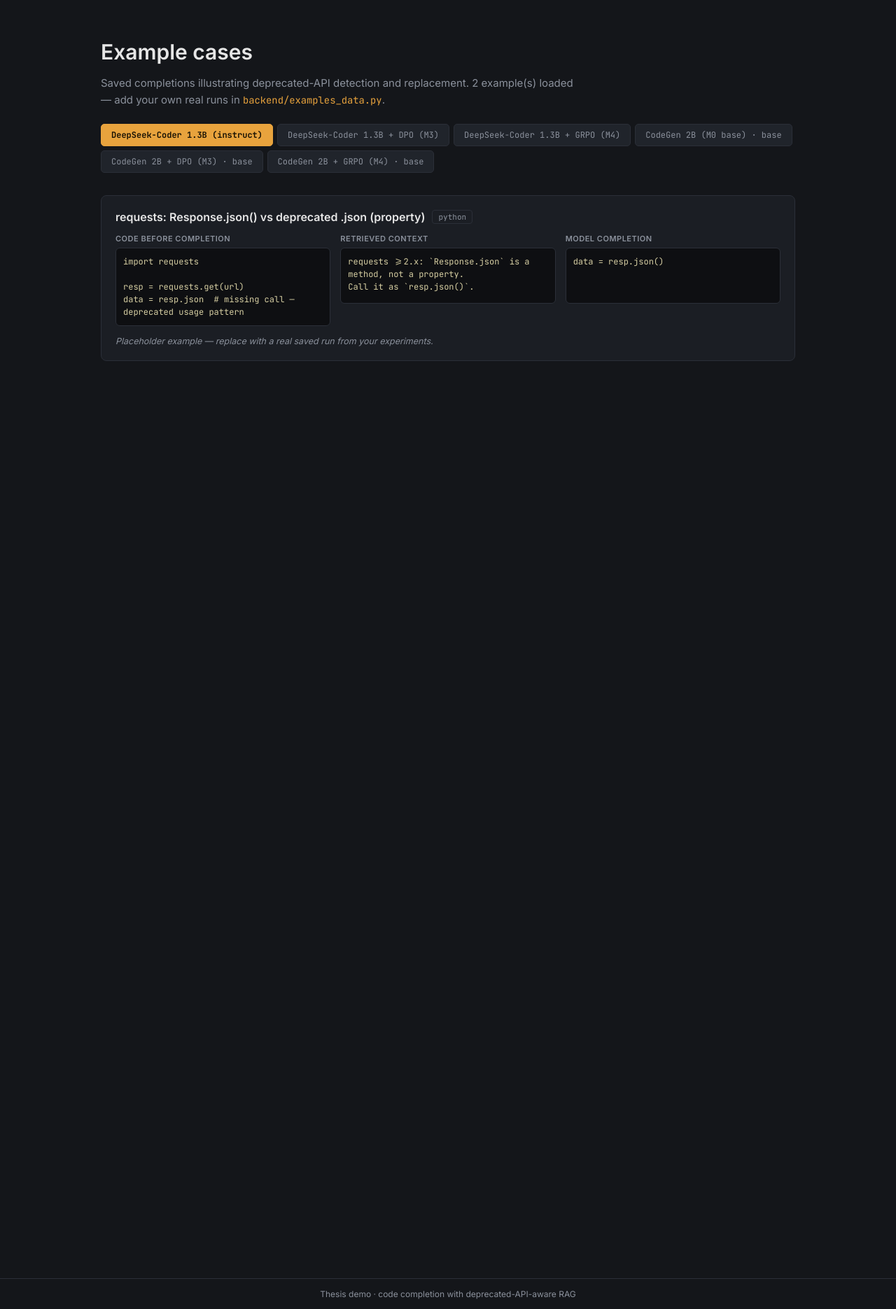
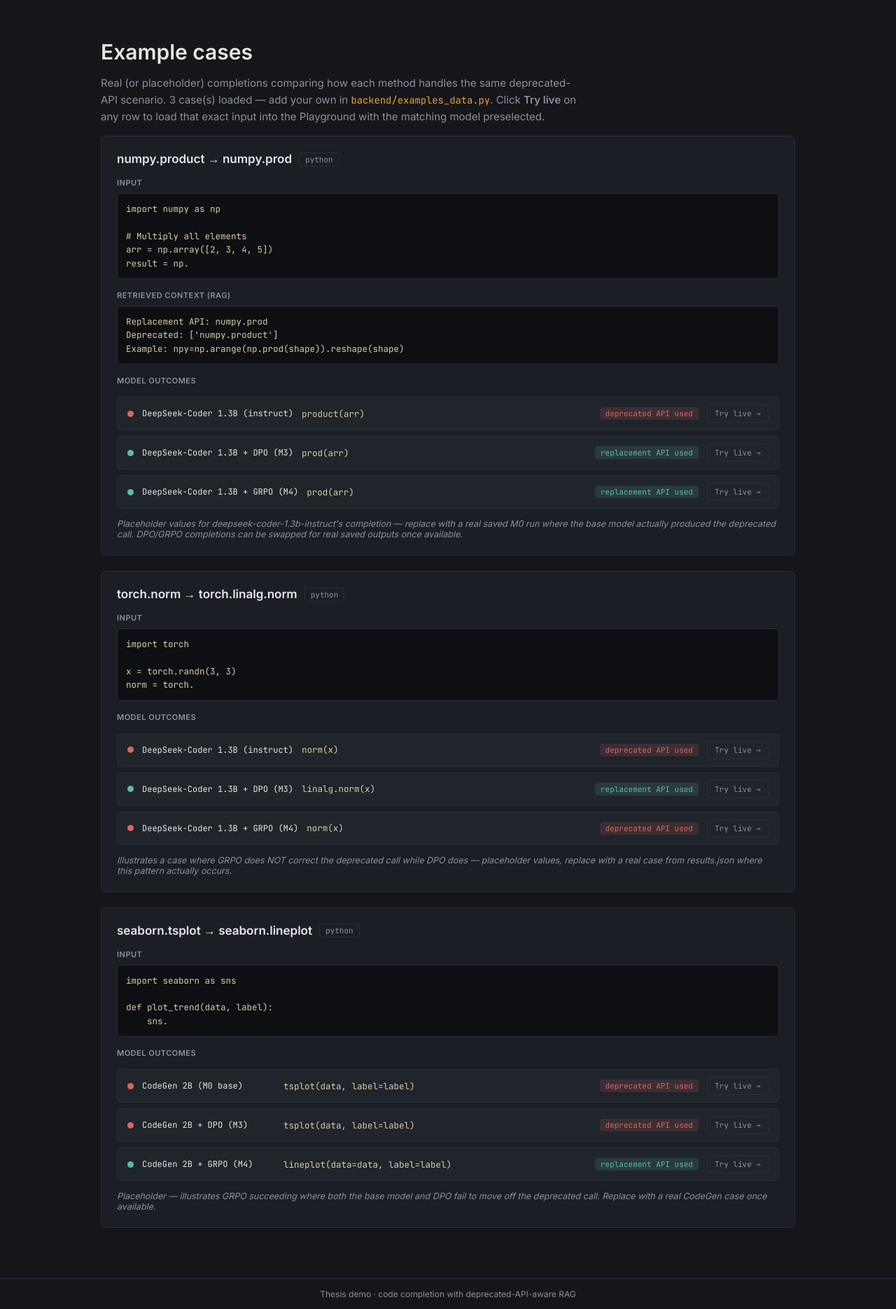
Before and after one commit to nhawtanhy/Thesis_demo, a FastAPI app: page /analysis in a window 1280 px wide. Shown: the part 60-1931 px from the top of the page at 70% size. Run offline with FastAPI, Linux system fonts and the light colour scheme; some libraries are stand-ins or nearby versions.

Commit message:
modify analysis tab

```diff
--- a/backend/static/analysis.js
+++ b/backend/static/analysis.js
@@ -1,25 +1,15 @@
 document.addEventListener("DOMContentLoaded", () => {
-  const tabs = document.querySelectorAll("#modelTabs .tab-btn");
-  const cards = document.querySelectorAll(".example-card");
-  const emptyMsg = document.getElementById("noExamplesForModel");
-
-  function applyFilter(modelKey) {
-    let visibleCount = 0;
-    cards.forEach((card) => {
-      const match = card.dataset.model === modelKey;
-      card.style.display = match ? "" : "none";
-      if (match) visibleCount++;
-    });
-    if (emptyMsg) emptyMsg.style.display = visibleCount === 0 ? "block" : "none";
-  }
-
-  tabs.forEach((tab) => {
-    tab.addEventListener("click", () => {
-      tabs.forEach((t) => t.classList.remove("active"));
-      tab.classList.add("active");
-      applyFilter(tab.dataset.model);
+  document.querySelectorAll(".try-live-btn").forEach((btn) => {
+    btn.addEventListener("click", () => {
+      const payload = {
+        prefix: btn.dataset.prefix,
+        modelKey: btn.dataset.model,
+      };
+      // sessionStorage survives the navigation to /playground; playground.js
+      // reads this once on load, applies it, then clears it so a manual
+      // refresh afterwards doesn't keep re-loading the same case.
+      sessionStorage.setItem("demoLoadCase", JSON.stringify(payload));
+      window.location.href = "/playground";
     });
   });
-
-  if (tabs.length) applyFilter(tabs[0].dataset.model);
 });
--- a/backend/static/style.css
+++ b/backend/static/style.css
@@ -91,7 +91,8 @@
 .tab-btn:hover{ color:var(--text); border-color:#3a3f4a; }
 .tab-btn.active{ background:var(--amber); color:#1a1305; border-color:var(--amber); font-weight:700; }
 
-/* ---- analysis page ---- */
+/* ---- analysis page (legacy example-card rules — no longer used by
+   analysis.html but kept in case you still reference them elsewhere) ---- */
 .examples-list{ display:flex; flex-direction:column; gap:20px; }
 .example-card{
   background:var(--panel); border:1px solid var(--border); border-radius:8px; padding:20px;
@@ -198,3 +199,75 @@
 @media (max-width: 720px){
   .grid-3, .example-grid{ grid-template-columns:1fr; }
 }
+
+/* ===================================================================
+   Analysis page — case cards with per-model outcome comparison
+   =================================================================== */
+
+.cases-list{ display:flex; flex-direction:column; gap:22px; }
+
+.case-card{
+  background:var(--panel); border:1px solid var(--border); border-radius:8px; padding:22px;
+}
+.case-card header{ display:flex; align-items:center; gap:10px; margin-bottom:16px; }
+.case-card h3{ margin:0; font-size:17px; }
+
+.case-card h4{
+  font-size:11px; text-transform:uppercase; letter-spacing:0.5px;
+  color:var(--text-dim); margin:0 0 8px 0;
+}
+
+.case-input, .case-context{ margin-bottom:16px; }
+.case-input pre, .case-context pre{
+  background:#0e0f12; border:1px solid var(--border); border-radius:6px;
+  padding:12px; font-family:'JetBrains Mono',monospace; font-size:12.5px;
+  line-height:1.55; white-space:pre-wrap; word-break:break-word;
+  margin:0; color:#d7cfa3;
+}
+
+.case-results{ display:flex; flex-direction:column; gap:8px; }
+
+.result-row{
+  display:flex; align-items:center; gap:12px;
+  background:var(--panel-2); border:1px solid var(--border); border-radius:6px;
+  padding:10px 14px;
+}
+
+.outcome-dot{
+  width:9px; height:9px; border-radius:50%; flex-shrink:0;
+}
+.result-row.outcome-deprecated .outcome-dot{ background:var(--red); }
+.result-row.outcome-replacement .outcome-dot{ background:var(--teal); }
+.result-row.outcome-other .outcome-dot{ background:var(--text-dim); }
+
+.result-model{
+  font-family:'JetBrains Mono',monospace; font-size:12px;
+  color:var(--text); min-width:190px; flex-shrink:0;
+}
+
+.result-completion{
+  flex:1; font-family:'JetBrains Mono',monospace; font-size:12.5px;
+  color:#d7cfa3; background:transparent; padding:0;
+  overflow-x:auto; white-space:nowrap;
+}
+
+.outcome-label{
+  font-size:11px; font-family:'JetBrains Mono',monospace;
+  padding:2px 8px; border-radius:4px; flex-shrink:0; white-space:nowrap;
+}
+.result-row.outcome-deprecated .outcome-label{ background:rgba(217,104,95,0.15); color:var(--red); }
+.result-row.outcome-replacement .outcome-label{ background:rgba(95,184,168,0.15); color:var(--teal); }
+.result-row.outcome-other .outcome-label{ background:rgba(139,145,156,0.15); color:var(--text-dim); }
+
+.try-live-btn{
+  flex-shrink:0; font-family:'JetBrains Mono',monospace; font-size:11px;
+  background:transparent; border:1px solid var(--border); color:var(--text-dim);
+  border-radius:5px; padding:5px 10px; cursor:pointer; white-space:nowrap;
+}
+.try-live-btn:hover{ border-color:var(--amber); color:var(--amber); }
+
+@media (max-width: 760px){
+  .result-row{ flex-wrap:wrap; }
+  .result-model{ min-width:0; }
+  .result-completion{ white-space:pre-wrap; }
+}
--- a/backend/templates/analysis.html
+++ b/backend/templates/analysis.html
@@ -5,53 +5,63 @@
 <section class="page-header">
   <h1>Example cases</h1>
   <p class="lede">
-    Saved completions illustrating deprecated-API detection and replacement.
-    {{ examples|length }} example(s) loaded — add your own real runs in
-    <code>backend/examples_data.py</code>.
+    Real (or placeholder) completions comparing how each method handles the
+    same deprecated-API scenario. {{ examples|length }} case(s) loaded &mdash;
+    add your own in <code>backend/examples_data.py</code>. Click
+    <strong>Try live</strong> on any row to load that exact input into the
+    Playground with the matching model preselected.
   </p>
 </section>
 
-<div class="tab-row page-tabs" id="modelTabs">
-  {% for key, cfg in models.items() %}
-  <button class="tab-btn{% if loop.first %} active{% endif %}" data-model="{{ key }}">
-    {{ cfg.label }}{% if not cfg.is_instruct %} &middot; base{% endif %}
-  </button>
-  {% endfor %}
-</div>
-
-<section class="examples-list">
-  {% for ex in examples %}
-  <article class="example-card" data-model="{{ ex.model_key }}">
+<section class="cases-list">
+  {% for case in examples %}
+  <article class="case-card">
     <header>
-      <h3>{{ ex.title }}</h3>
-      <span class="tag">{{ ex.language }}</span>
+      <h3>{{ case.title }}</h3>
+      <span class="tag">{{ case.language }}</span>
     </header>
 
-    <div class="example-grid">
-      <div>
-        <h4>Code before completion</h4>
-        <pre>{{ ex.deprecated_snippet }}</pre>
-      </div>
-      <div>
-        <h4>Retrieved context</h4>
-        <pre>{{ ex.context_used if ex.context_used else "— none used —" }}</pre>
-      </div>
-      <div>
-        <h4>Model completion</h4>
-        <pre>{{ ex.completion }}</pre>
-      </div>
+    <div class="case-input">
+      <h4>Input</h4>
+      <pre>{{ case.deprecated_snippet }}</pre>
     </div>
 
-    {% if ex.notes %}<p class="notes">{{ ex.notes }}</p>{% endif %}
+    {% if case.context_used %}
+    <div class="case-context">
+      <h4>Retrieved context (RAG)</h4>
+      <pre>{{ case.context_used }}</pre>
+    </div>
+    {% endif %}
+
+    <div class="case-results">
+      <h4>Model outcomes</h4>
+      {% for r in case.results %}
+      <div class="result-row outcome-{{ r.outcome }}">
+        <span class="outcome-dot"></span>
+        <span class="result-model">
+          {{ models[r.model_key].label if r.model_key in models else r.model_key }}
+        </span>
+        <code class="result-completion">{{ r.completion }}</code>
+        <span class="outcome-label">
+          {% if r.outcome == "deprecated" %}deprecated API used
+          {% elif r.outcome == "replacement" %}replacement API used
+          {% else %}other{% endif %}
+        </span>
+        <button
+          class="try-live-btn"
+          data-prefix="{{ case.deprecated_snippet }}"
+          data-model="{{ r.model_key }}"
+        >Try live &rarr;</button>
+      </div>
+      {% endfor %}
+    </div>
+
+    {% if case.notes %}<p class="notes">{{ case.notes }}</p>{% endif %}
   </article>
   {% else %}
-  <p class="empty-state">No examples yet — add entries to <code>backend/examples_data.py</code>.</p>
+  <p class="empty-state">No examples yet &mdash; add entries to <code>backend/examples_data.py</code>.</p>
   {% endfor %}
 </section>
-
-<p class="empty-state" id="noExamplesForModel" style="display:none;">
-  No saved examples for this model yet — add one in <code>backend/examples_data.py</code>.
-</p>
 {% endblock %}
 
 {% block scripts %}
```
Also changed, not shown: backend/examples_data.py (+112 -23 lines), backend/static/playground.js (+54 -3 lines).
